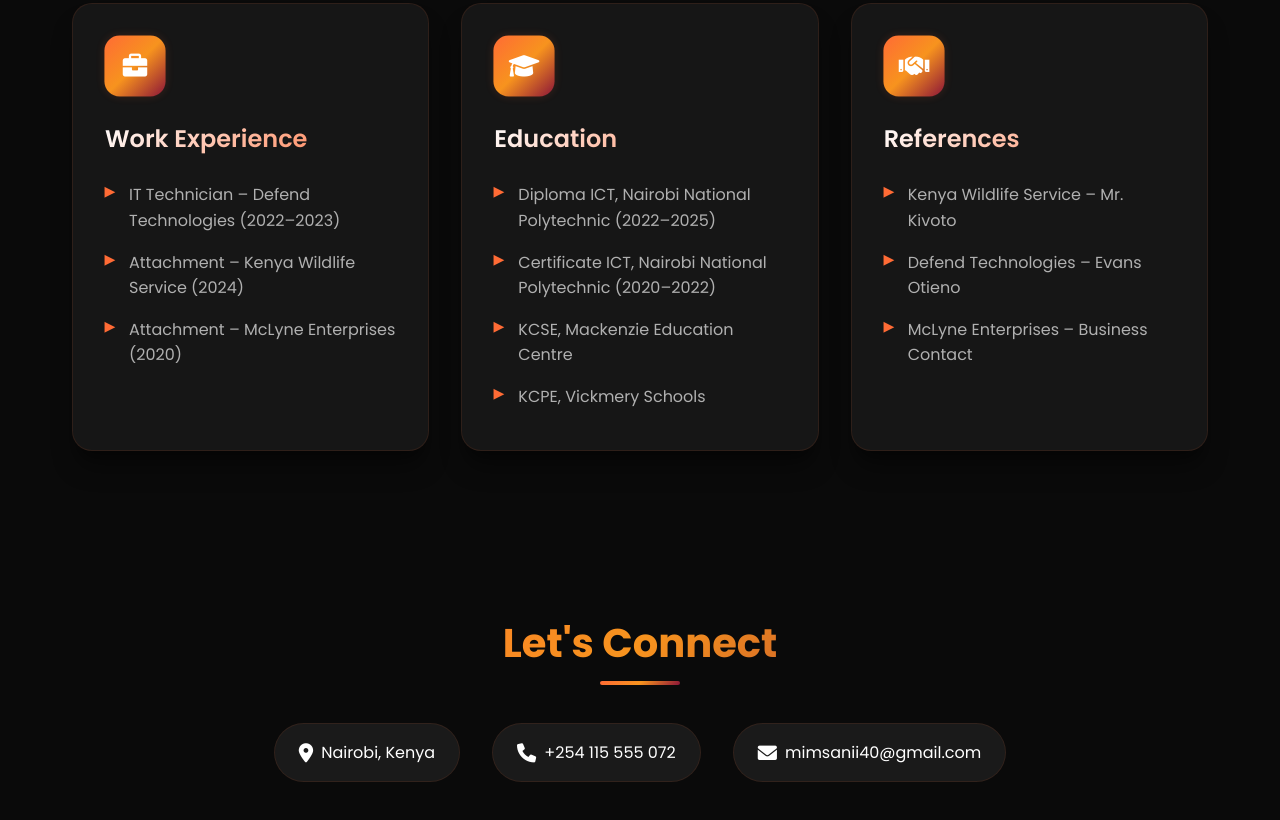
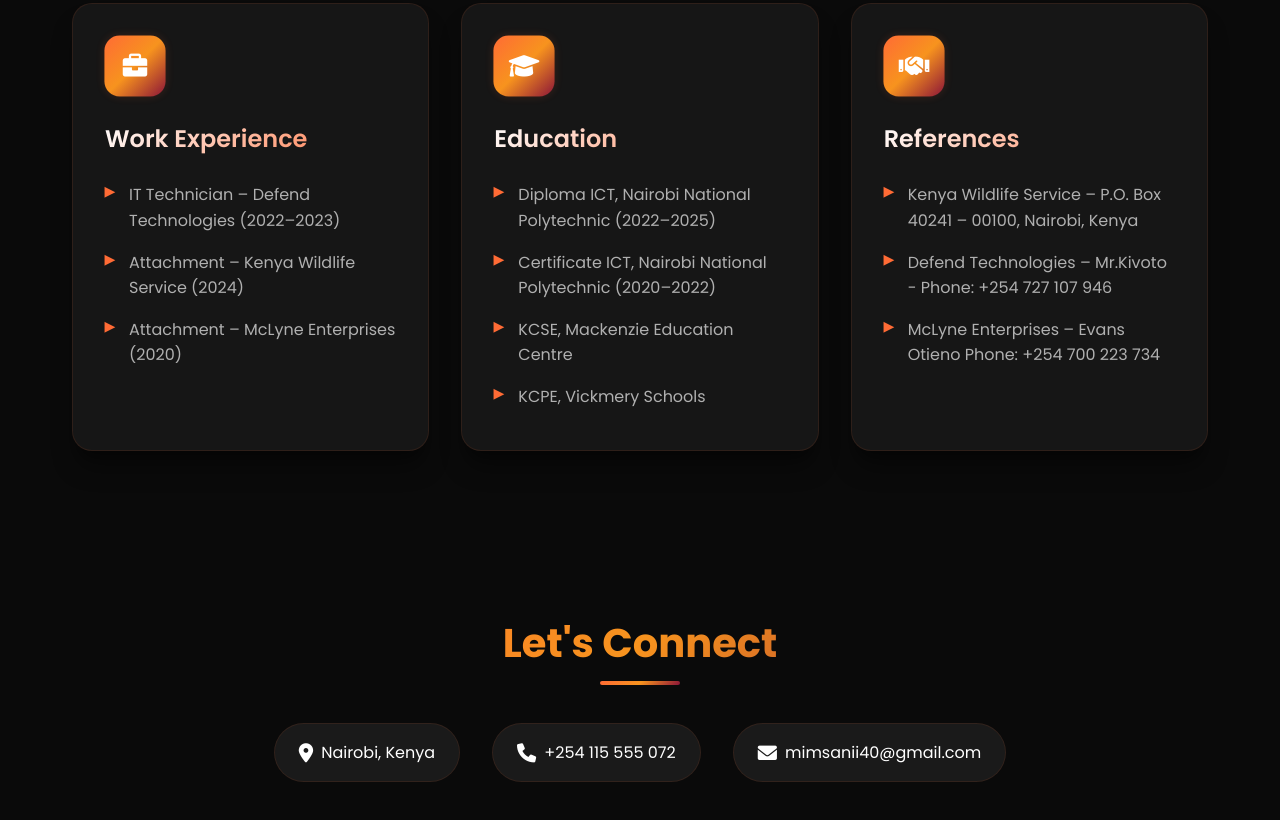
Before and after one commit to mimsanii/micky-portfolio, a plain HTML site: page index.html in a window 1280 px wide. Shown: the part 3528-4348 px from the top of the page. Drawn offline with Linux system fonts and the light colour scheme.

Commit message:
Update index.html

```diff
--- a/index.html
+++ b/index.html
@@ -772,9 +772,9 @@
         </div>
         <h3>References</h3>
         <ul>
-          <li>Kenya Wildlife Service – Mr. Kivoto</li>
-          <li>Defend Technologies – Evans Otieno</li>
-          <li>McLyne Enterprises – Business Contact</li>
+          <li>Kenya Wildlife Service – P.O. Box 40241 – 00100, Nairobi, Kenya </li>
+          <li>Defend Technologies – Mr.Kivoto -	Phone: +254 727 107 946</li>
+          <li>McLyne Enterprises – Evans Otieno Phone: +254 700 223 734 </li>
         </ul>
       </div>
     </div>
```
